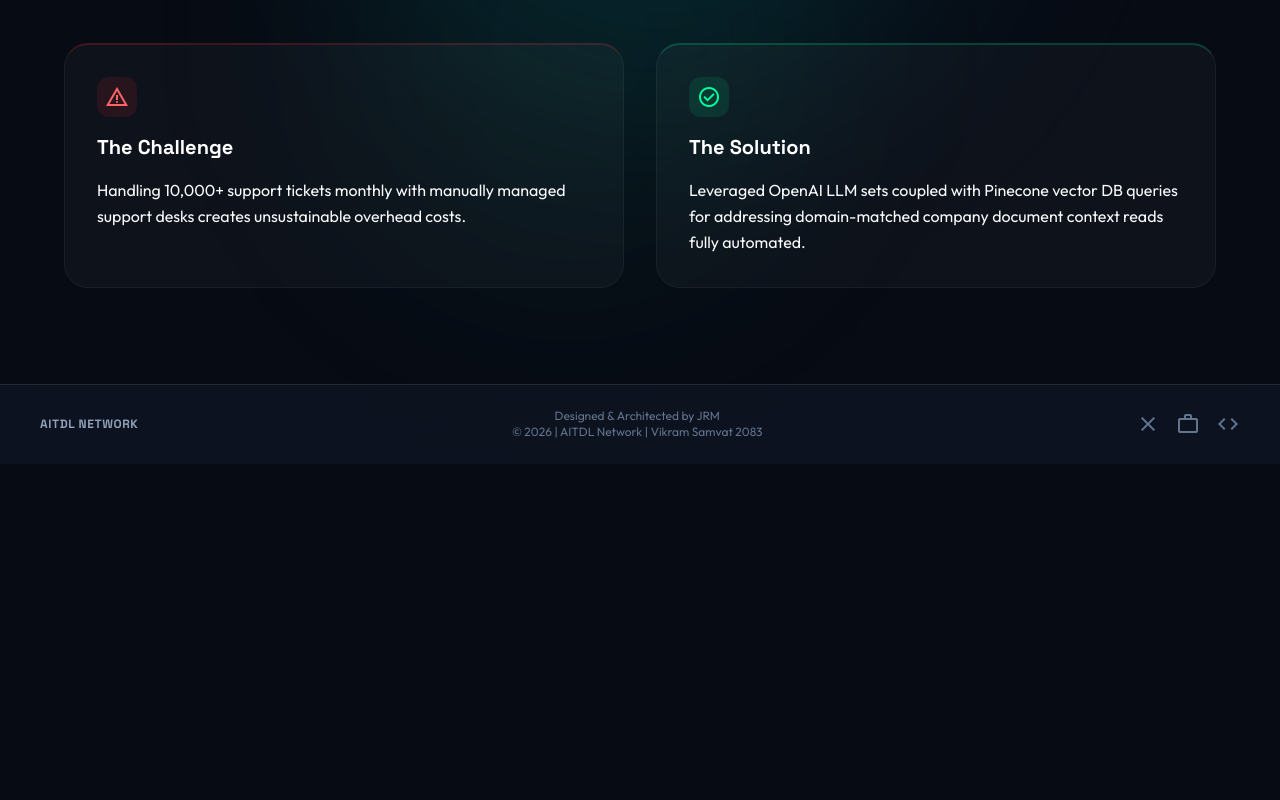
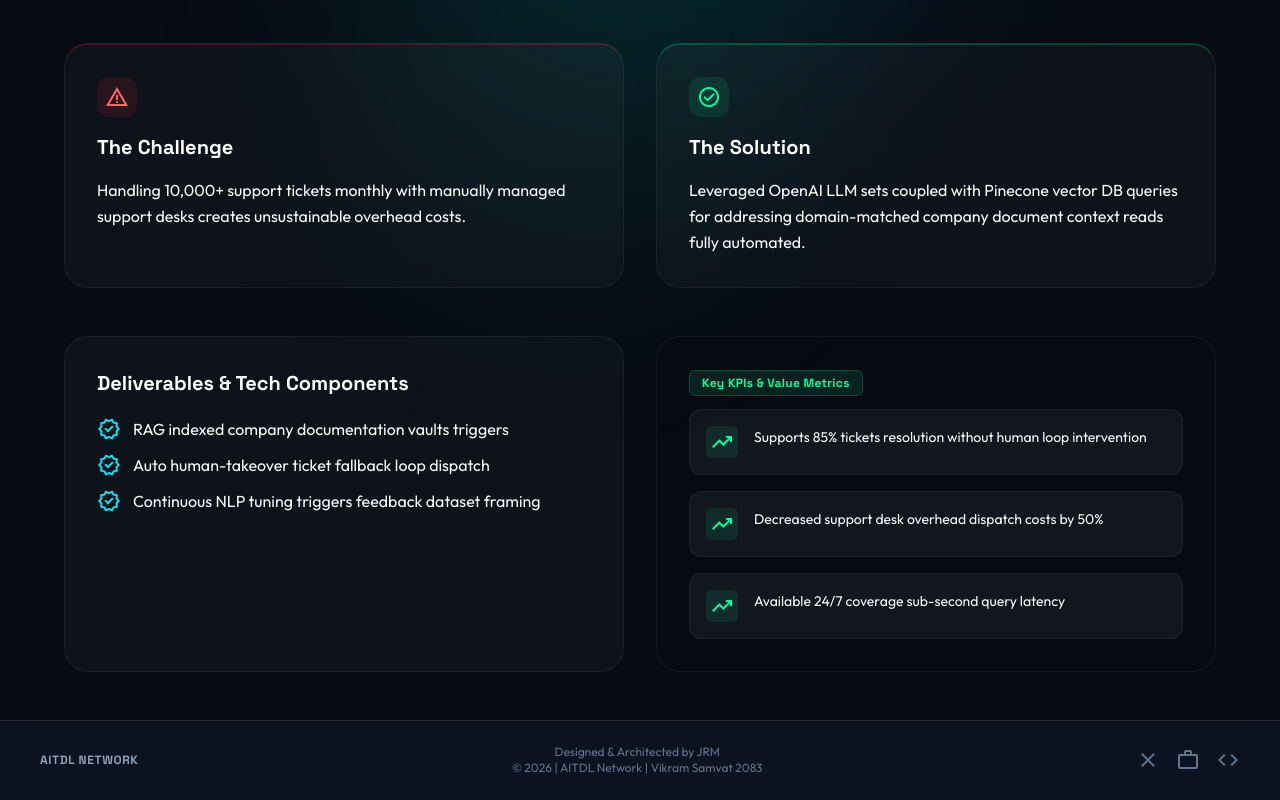
Before and after one commit to aitdlnetwork/aitdlNetwork, a Next.js app in the folder frontend/: page /portfolio/ai-chatbot in a window 1280 px wide. Shown: the part 508-1308 px from the top of the page. Before the commit the page ends 972 px from the top, so only its background shows below. Built offline with nearby package versions, Linux system fonts and the light colour scheme.

Commit message:
feat: expand portfolio maps with metrics and deliverables grids layout

```diff
--- a/frontend/src/app/portfolio/[slug]/page.tsx
+++ b/frontend/src/app/portfolio/[slug]/page.tsx
@@ -5,7 +5,17 @@ import React from 'react';
 import Link from 'next/link';
 import { notFound } from 'next/navigation';
 
-const projectData: Record<string, { title: string; category: string; description: string; challenge: string; solution: string; tags: string[]; image: string }> = {
+const projectData: Record<string, {
+  title: string;
+  category: string;
+  description: string;
+  challenge: string;
+  solution: string;
+  tags: string[];
+  image: string;
+  results: string[];
+  features: string[];
+}> = {
   "crm-dashboard": {
     title: "CRM Dashboard",
     category: "React / Node",
@@ -13,7 +23,17 @@ const projectData: Record<string, { title: string; category: string; description
     challenge: "Managing sales pipelines with legacy tools led to high lead leakage and delayed response times for representatives.",
     solution: "We designed a unified dashboard utilizing WebSockets for live feed updates, modular reporting structures, and automated follow-up triggers.",
     tags: ["React", "Node.js", "WebSockets", "Material UI"],
-    image: "https://lh3.googleusercontent.com/aida-public/AB6AXuCw2m2_Pkj6zhWdWc6XJi3XWk-nHBOQ90DYAZHbW1LUKIzrPgS3O8wJPKoKZfd2WtZ0lsnNdz1CfqrLG-zCnBqT5353hOHPxXCwBe0LNS-CYXE27bkEBj7NHEozdCRO4l6XTlKW6mLpmtzOr_xBlpZuAWvab93CPXgmDCJMZLbqkbCloyL0I7oeepm2G0lJdqG49aTx7zPwVg-d6WlZ1JvrnHMzwqwG7_hu2nfWS8PyWPgyZ84g4UBWUIu29fSewr07Slj5oq9fIemb"
+    image: "https://lh3.googleusercontent.com/aida-public/AB6AXuCw2m2_Pkj6zhWdWc6XJi3XWk-nHBOQ90DYAZHbW1LUKIzrPgS3O8wJPKoKZfd2WtZ0lsnNdz1CfqrLG-zCnBqT5353hOHPxXCwBe0LNS-CYXE27bkEBj7NHEozdCRO4l6XTlKW6mLpmtzOr_xBlpZuAWvab93CPXgmDCJMZLbqkbCloyL0I7oeepm2G0lJdqG49aTx7zPwVg-d6WlZ1JvrnHMzwqwG7_hu2nfWS8PyWPgyZ84g4UBWUIu29fSewr07Slj5oq9fIemb",
+    results: [
+      "No more lead leakages on support desk triggers",
+      "Response times dropped from 24h setup to 1h average",
+      "Unified pipeline analytics transparency boost"
+    ],
+    features: [
+      "Live lead tracker overview charts boards",
+      "Offline compatibility synchronization",
+      "Dynamic follow-up pipeline trigger loops"
+    ]
   },
   "ai-chatbot": {
     title: "AI Chatbot System",
@@ -22,7 +42,17 @@ const projectData: Record<string, { title: string; category: string; description
     challenge: "Handling 10,000+ support tickets monthly with manually managed support desks creates unsustainable overhead costs.",
     solution: "Leveraged OpenAI LLM sets coupled with Pinecone vector DB queries for addressing domain-matched company document context reads fully automated.",
     tags: ["Python", "LangChain", "OpenAI", "Pinecone"],
-    image: "https://lh3.googleusercontent.com/aida-public/AB6AXuBXyJyeiGllX44WNldXAVq28fK6EYB7uPocRxQanCwMTYzSz52Z7shCTQiVKc2OR14v4iGL6KrYQwn2ele-RR7vIThkKkYLpa-IY99GohqPf48-ytm4uOO1idNF2a7pqJyBkGo7StMCkFF8KpG2WEhdSEouq5iWynEwYZZbd_ys2PPaivaBYqTUfS2JmUe9l1AgudgCwc1SXyhkpDw-B9RnTRe05xP95jYpze2VHRiSM2tsYDfXQNypof24Y93tUPhN6ASCJcVjImLO"
+    image: "https://lh3.googleusercontent.com/aida-public/AB6AXuBXyJyeiGllX44WNldXAVq28fK6EYB7uPocRxQanCwMTYzSz52Z7shCTQiVKc2OR14v4iGL6KrYQwn2ele-RR7vIThkKkYLpa-IY99GohqPf48-ytm4uOO1idNF2a7pqJyBkGo7StMCkFF8KpG2WEhdSEouq5iWynEwYZZbd_ys2PPaivaBYqTUfS2JmUe9l1AgudgCwc1SXyhkpDw-B9RnTRe05xP95jYpze2VHRiSM2tsYDfXQNypof24Y93tUPhN6ASCJcVjImLO",
+    results: [
+      "Supports 85% tickets resolution without human loop intervention",
+      "Decreased support desk overhead dispatch costs by 50%",
+      "Available 24/7 coverage sub-second query latency"
+    ],
+    features: [
+      "RAG indexed company documentation vaults triggers",
+      "Auto human-takeover ticket fallback loop dispatch",
+      "Continuous NLP tuning triggers feedback dataset framing"
+    ]
   },
   "business-website": {
     title: "Business Website",
@@ -31,7 +61,17 @@ const projectData: Record<string, { title: string; category: string; description
     challenge: "Original static pages loaded slowly and failed to rank across SERP results, missing organic client acquisitions effectively.",
     solution: "Built on Next.js setup combining Static Route generations for speed rendering coupled with Server-Side rendering for dynamic feeds hydration correctly.",
     tags: ["Next.js", "Tailwind CSS", "SEO", "Vercel"],
-    image: "https://lh3.googleusercontent.com/aida-public/AB6AXuCDzgZo0MA17uNkR0SuzziuBW7ZbA2X0mzm3hz34EL4lTMMhYg_xx7KkmBO0XHIniYcC7uDs96S2s7cWQmCr8wq7qQ6baiYUXEO7bNFiWS8IdSF7XyLUAdQExxf0W3_MlPjr3HvBQZxrYnAI_SfNzlkdErInzaihW1F2cuXASC_bchQ2C0dAtZfRLzOBFD2_pKdwdrkNX1qi2Treqz2vOPf5jnsQYL-QdRI2rUBhE_AWA5R4daAfv-SnhtMMHeAijmEosvU5whmx1Vc"
+    image: "https://lh3.googleusercontent.com/aida-public/AB6AXuCDzgZo0MA17uNkR0SuzziuBW7ZbA2X0mzm3hz34EL4lTMMhYg_xx7KkmBO0XHIniYcC7uDs96S2s7cWQmCr8wq7qQ6baiYUXEO7bNFiWS8IdSF7XyLUAdQExxf0W3_MlPjr3HvBQZxrYnAI_SfNzlkdErInzaihW1F2cuXASC_bchQ2C0dAtZfRLzOBFD2_pKdwdrkNX1qi2Treqz2vOPf5jnsQYL-QdRI2rUBhE_AWA5R4daAfv-SnhtMMHeAijmEosvU5whmx1Vc",
+    results: [
+      "Lighthouse speeds performance benchmarks hit 98% avg scores",
+      "Organic SEO traffic traffic multipliers up +200%",
+      "Faster viewport hydrate times scale globally"
+    ],
+    features: [
+      "Static pages generation fallback configurations setup",
+      "Tailwind pure speed layout triggers hydration framework",
+      "Clean metadata tagging support index correctly"
+    ]
   }
 };
 
@@ -117,6 +157,38 @@ export default async function ProjectPage({ params }: PageProps) {
           </p>
         </div>
       </div>
+
+      <div className="grid grid-cols-1 md:grid-cols-2 gap-8">
+        <div className="glass-card p-8 rounded-xl flex flex-col gap-5 border border-white/5">
+          <h3 className="font-display font-bold text-xl text-white">Deliverables & Tech Components</h3>
+          <ul className="flex flex-col gap-3">
+            {project.features.map((feat, idx) => (
+              <li key={idx} className="flex items-center gap-3 text-muted text-sm md:text-base">
+                <span className="material-symbols-outlined text-primary text-[20px]">verified</span>
+                {feat}
+              </li>
+            ))}
+          </ul>
+        </div>
+
+        <div className="glass-card p-8 rounded-xl border border-white/5 bg-background-dark/30">
+          <div className="mb-4">
+            <span className="px-3 py-1 rounded-md bg-[#00FF9D]/10 border border-[#00FF9D]/20 text-[#00FF9D] text-xs font-display font-bold tracking-wide">
+              Key KPIs & Value Metrics
+            </span>
+          </div>
+          <ul className="flex flex-col gap-4">
+            {project.results.map((res, idx) => (
+              <div key={idx} className="p-4 rounded-lg bg-white/5 border border-white/5 flex items-start gap-4">
+                <div className="size-8 rounded-md bg-[#00FF9D]/10 flex items-center justify-center text-[#00FF9D] flex-shrink-0">
+                  <span className="material-symbols-outlined text-sm">trending_up</span>
+                </div>
+                <p className="text-muted text-sm leading-relaxed">{res}</p>
+              </div>
+            ))}
+          </ul>
+        </div>
+      </div>
     </div>
   );
 }
```
